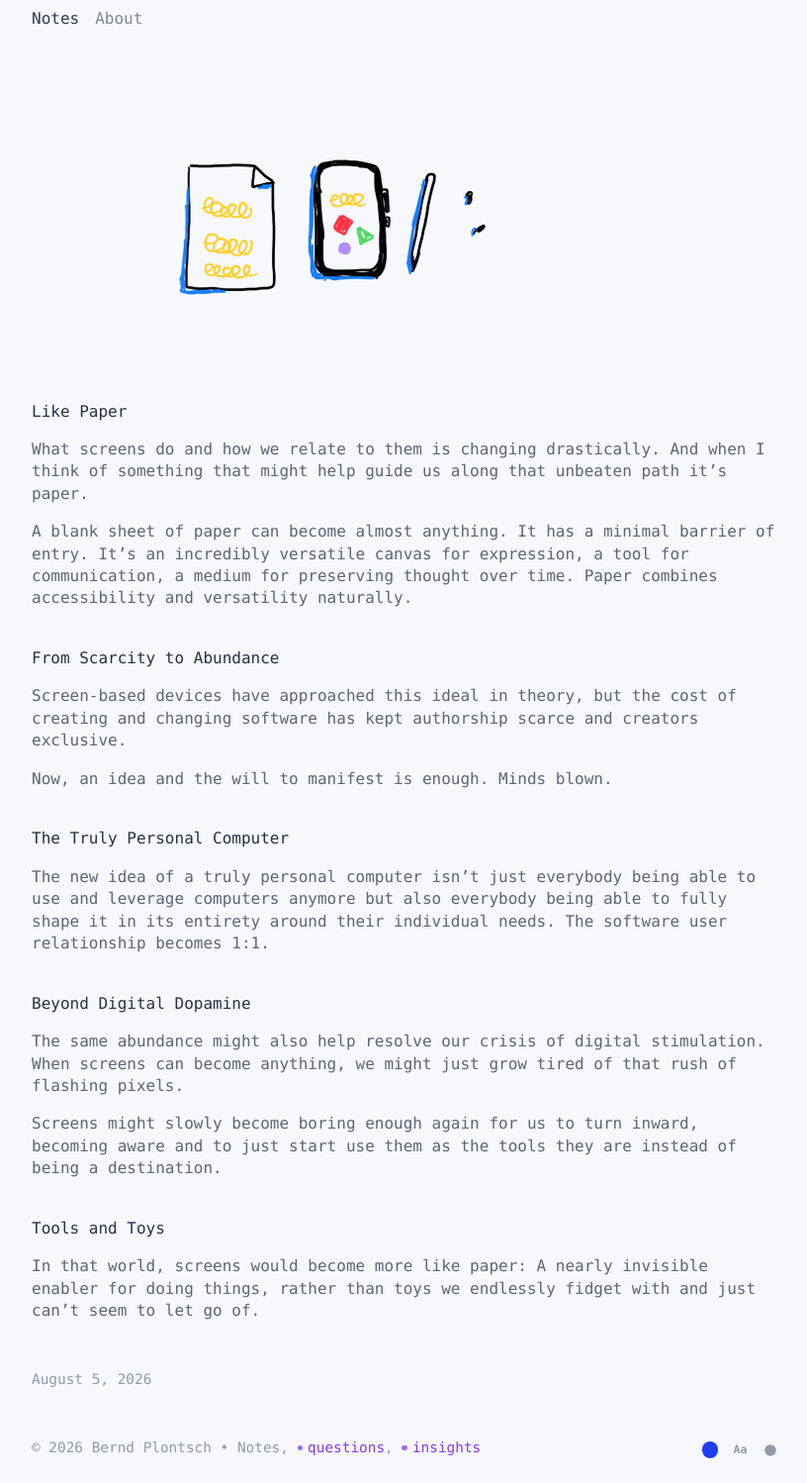
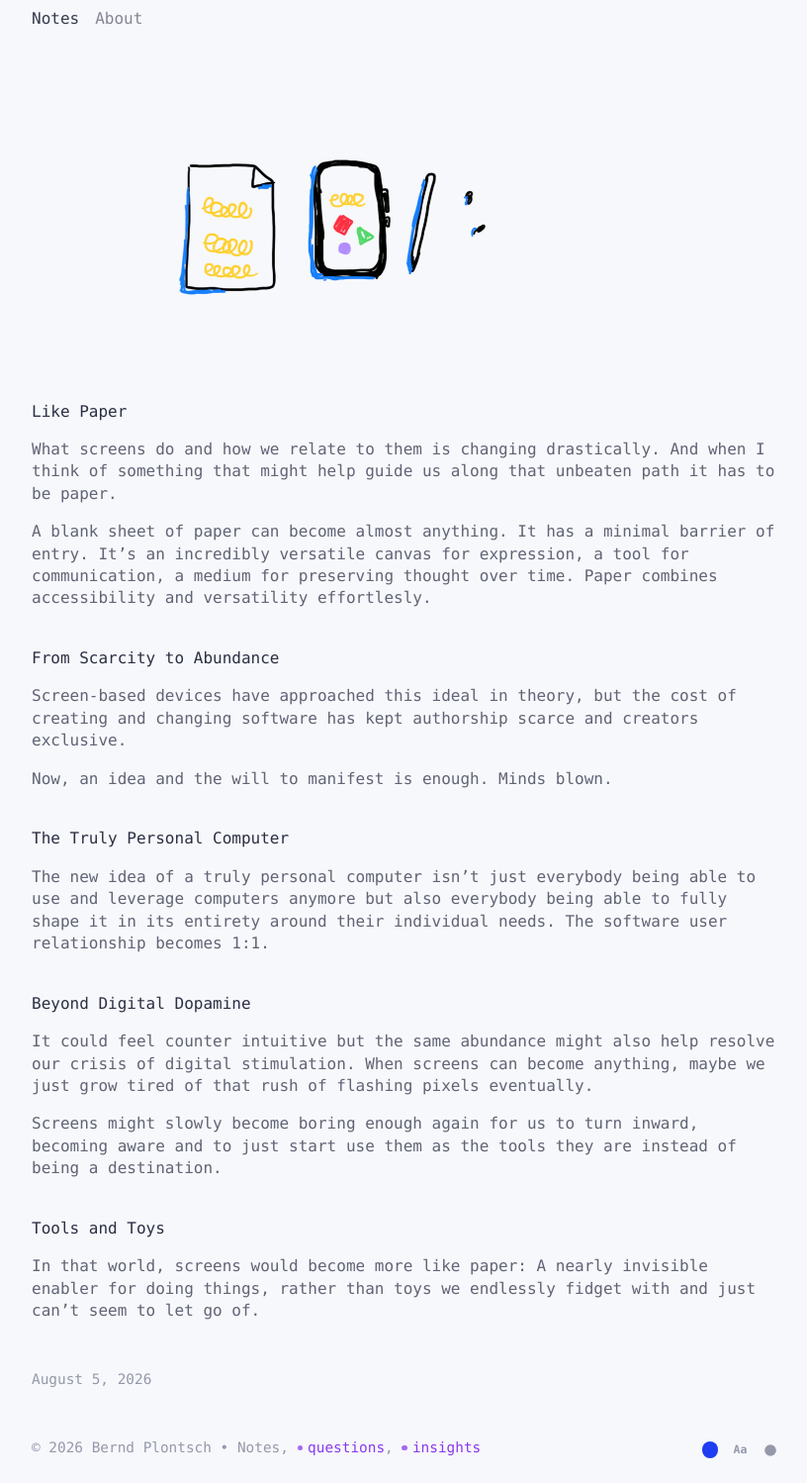
Before and after one commit to berndpl/notes-plontsch, a Jekyll site: the page built from _posts/2026/2026-08-05-like-paper.md, in a window 1280 px wide. Shown: the whole page at 99% size, without its empty margins (228-1044 px from the left). Built offline with Jekyll 4.4.1, drawn with Linux system fonts in a browser that asks for light colours; some web fonts are replaced; our own code applies the rules of GitHub Pages for plain Markdown files.

Commit message:
Refine language and clarity in "Like Paper" post

```diff
--- a/_posts/2026/2026-08-05-like-paper.md
+++ b/_posts/2026/2026-08-05-like-paper.md
@@ -3,9 +3,9 @@ title: "Like Paper"
 image: /assets/images/2026/2026-08-05-like-paper.png
 ---
 
-What screens do and how we relate to them is changing drastically. And when I think of something that might help guide us along that unbeaten path it's paper.
+What screens do and how we relate to them is changing drastically. And when I think of something that might help guide us along that unbeaten path it has to be paper.
 
-A blank sheet of paper can become almost anything. It has a minimal barrier of entry. It's an incredibly versatile canvas for expression, a tool for communication, a medium for preserving thought over time. Paper combines accessibility and versatility naturally.
+A blank sheet of paper can become almost anything. It has a minimal barrier of entry. It's an incredibly versatile canvas for expression, a tool for communication, a medium for preserving thought over time. Paper combines accessibility and versatility effortlesly.
 
 ## From Scarcity to Abundance
 
@@ -19,7 +19,7 @@ The new idea of a truly personal computer isn't just everybody being able to use
 
 ## Beyond Digital Dopamine
 
-The same abundance might also help resolve our crisis of digital stimulation. When screens can become anything, we might just grow tired of that rush of flashing pixels.
+It could feel counter intuitive but the same abundance might also help resolve our crisis of digital stimulation. When screens can become anything, maybe we just grow tired of that rush of flashing pixels eventually.
 
 Screens might slowly become boring enough again for us to turn inward, becoming aware and to just start use them as the tools they are instead of being a destination.
 
```
